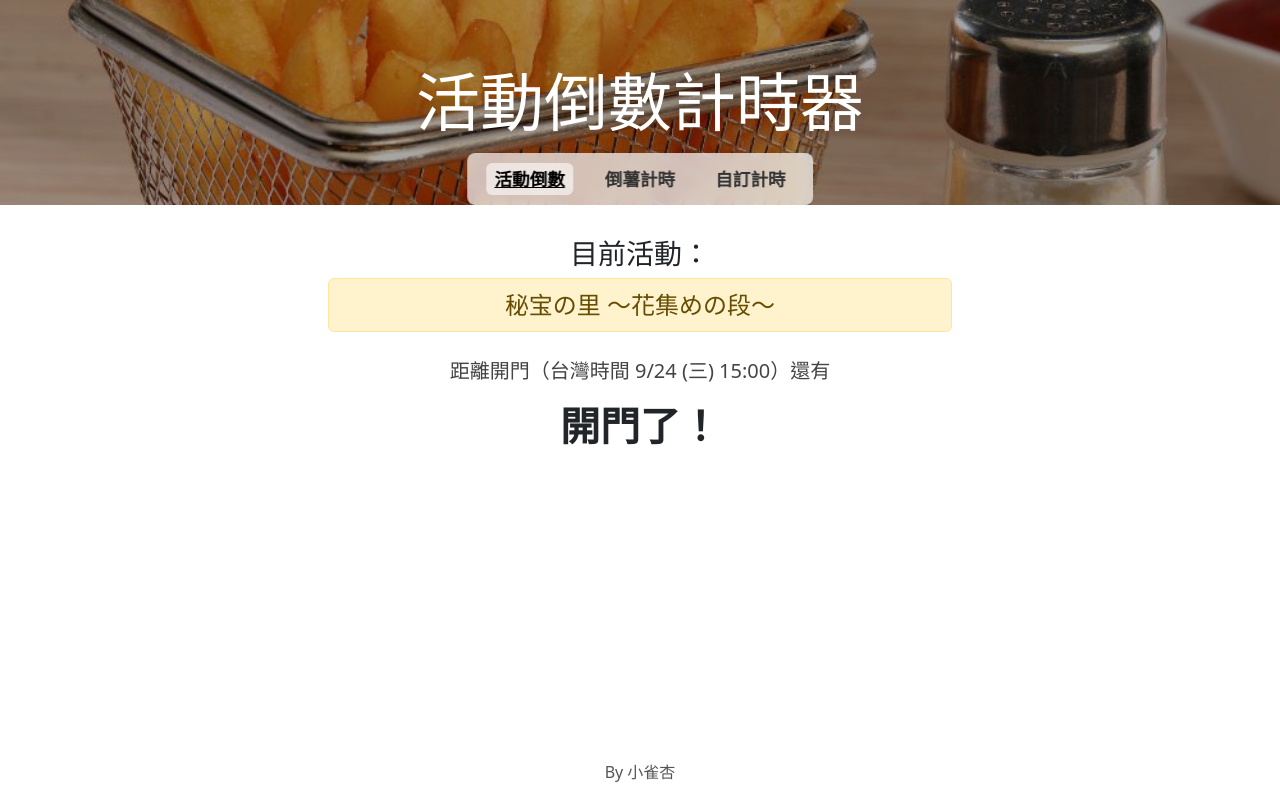
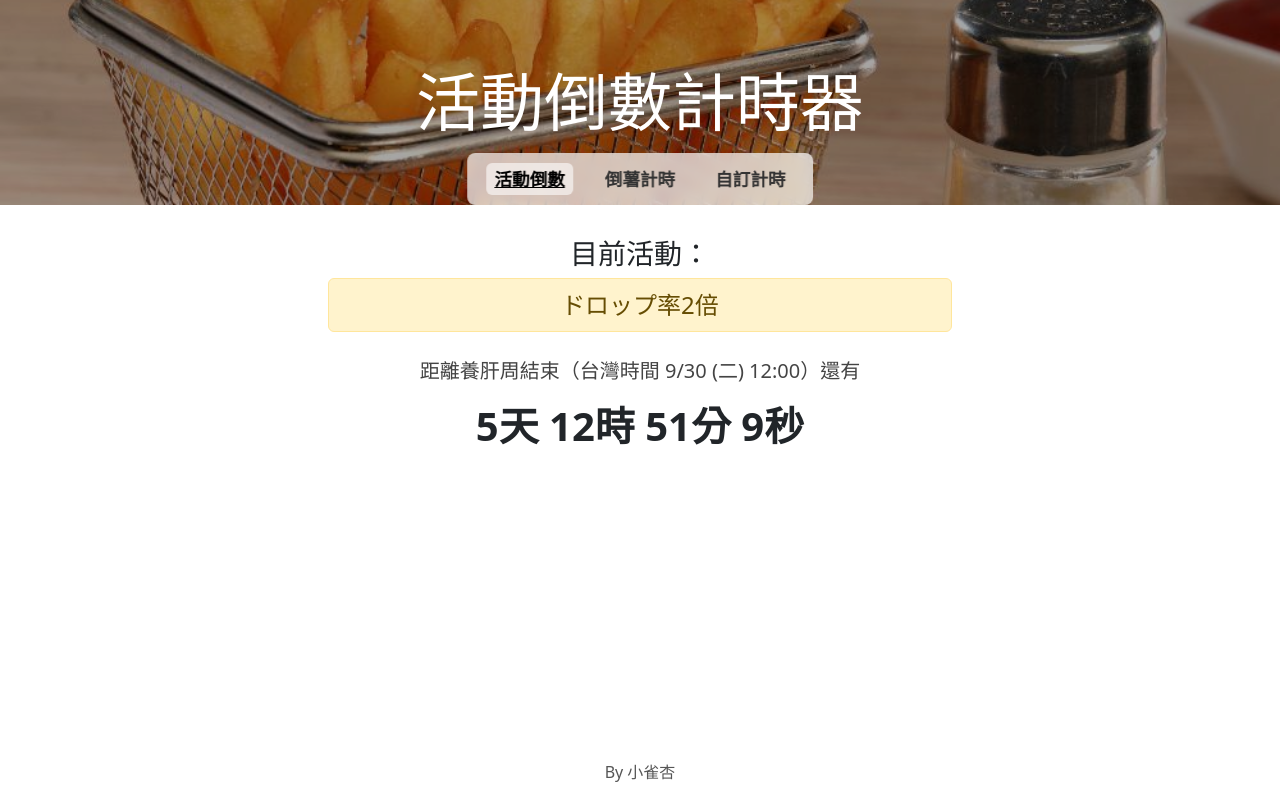
Before and after one commit to apricotlin12/fried-chips, a plain HTML site: page index.html in a window 1280 px wide. Drawn offline with nearby package versions, Linux system fonts and the light colour scheme.

Commit message:
20250924 - 改字改時間

```diff
--- a/index.html
+++ b/index.html
@@ -19,11 +19,11 @@
   <div class="now-event">
     <h3>目前活動：</h3>
     <div class="list-group">
-      <a href="https://x.com/TOUKEN_STAFF/status/1965325964969476495" target="_blank" class="list-group-item list-group-item-action list-group-item-warning">秘宝の里 ～花集めの段～</a>
+      <a href="https://x.com/TOUKEN_STAFF/status/1970762055230857729" target="_blank" class="list-group-item list-group-item-action list-group-item-warning">ドロップ率2倍</a>
     </div>
   </div>
   </br>
-  <p>距離開門（台灣時間 9/24 (三) 15:00）還有</p>
+  <p>距離養肝周結束（台灣時間 9/30 (二) 12:00）還有</p>
   <h2 id="timer"></h2>
   <div id="open-door-placeholder"></div>
 </main>
@@ -34,13 +34,13 @@
 <script src="js/import-html.js"></script>
 <script src="js/countdown.js"></script>
 <script>
-  const ACTIVITY_END_TIME = "2025-09-24T16:00:00+08:00";
+  const ACTIVITY_END_TIME = "2025-09-30T12:00:00+08:00";
   const OPEN_DOOR_TIME = "2025-09-24T16:00:00+08:00";
 
   startCountdown({
     targetTime: ACTIVITY_END_TIME,
     elementId: "timer",
-    endText: "開門了！"
+    endText: "關門了！"
   });
 
   const targetTime = new Date(ACTIVITY_END_TIME).getTime();
```
